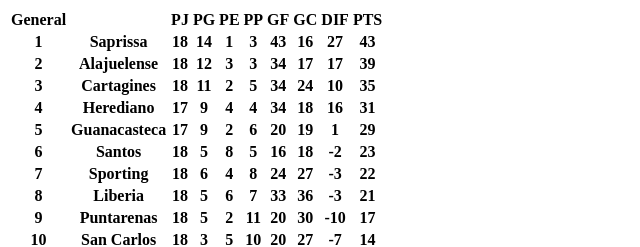
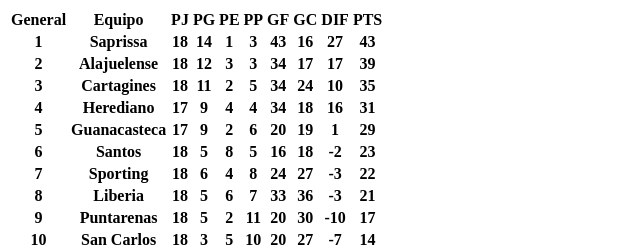
Before and after one commit to Delkynos/TablaUnaFut, a plain HTML site: page index.html in a window 1280 px wide. Shown: the top 247 px of the page, 0-640 px from the left. Drawn offline with Linux system fonts and the light colour scheme.

Commit message:
Corrigiendo la observacion del profesor

```diff
--- a/index.html
+++ b/index.html
@@ -10,7 +10,7 @@
       <thead>
         <tr>
           <th>General</th>
-          <th></th>
+          <th>Equipo</th>
           <th>PJ</th>
           <th>PG</th>
           <th>PE</th>
```
